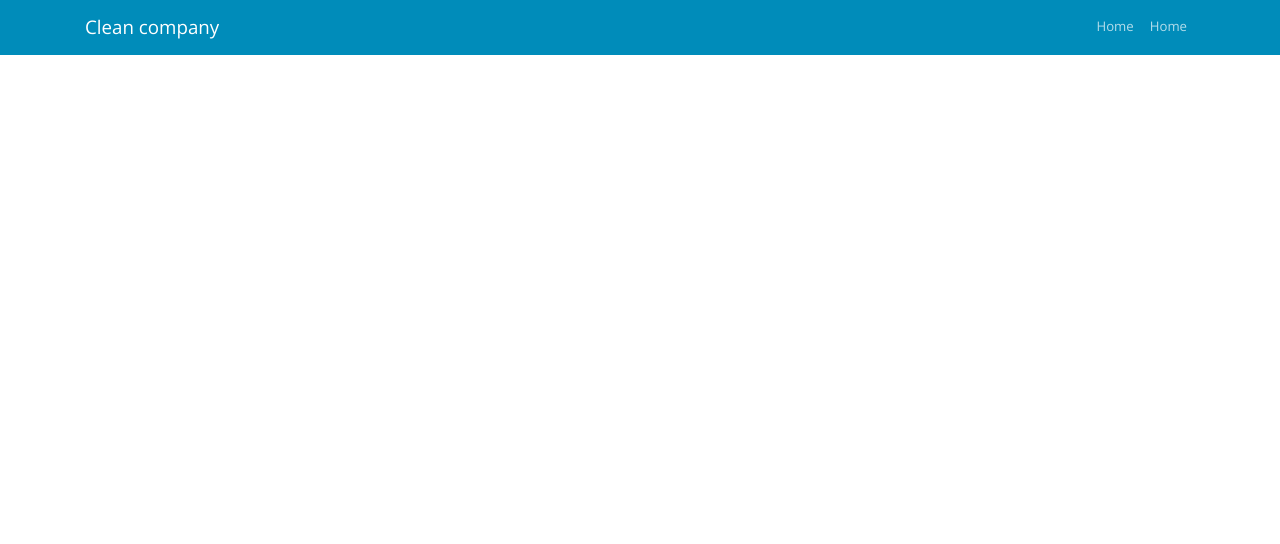
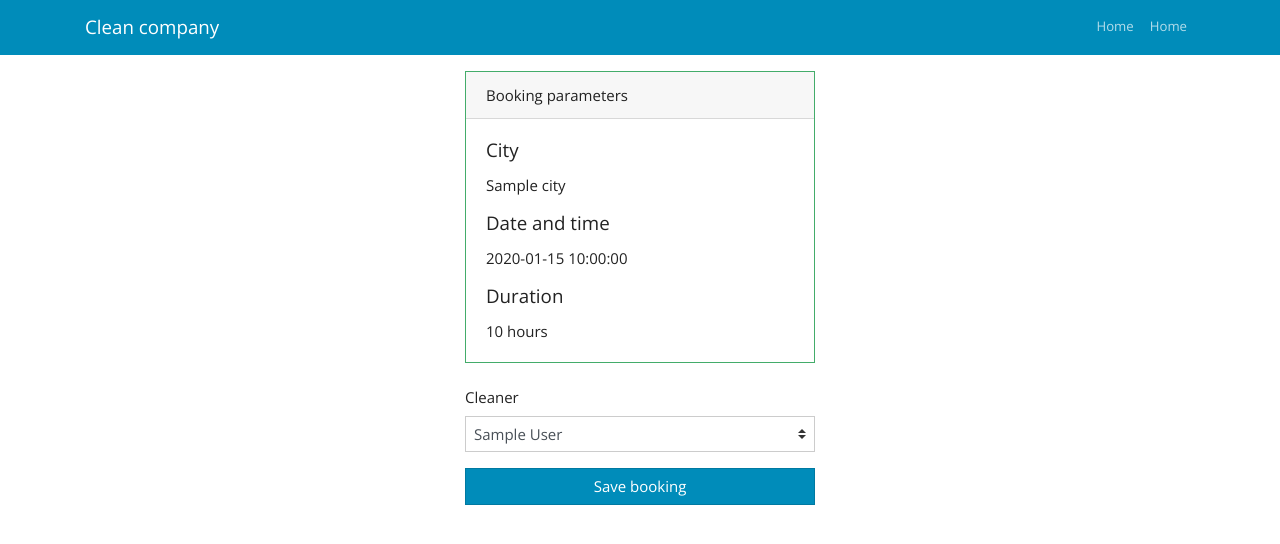
Before and after one commit to VladSerebro/CleaningCompany, a Symfony app: template templates/booking/selectCleaner.html.twig in a window 1280 px wide. Shown: the top 544 px of the page. Run offline with Twig, Linux system fonts and the light colour scheme; the template is opened without the code that fills it: most values are stand-ins (such as "Sample title", 1, 10 or a date in 2020); some libraries are stand-ins or nearby versions.

Commit message:
finalize creating booking by customer (to fix -> validation)

```diff
--- a/templates/booking/selectCleaner.html.twig
+++ b/templates/booking/selectCleaner.html.twig
@@ -7,34 +7,34 @@
     <div class="row">
         <div class="col-md-4 offset-4">
 
-            {#<form action="/booking/create" class="form-horizontal" method="POST">
-                <h2>Create new booking</h2>
+            <div class="card border-success mb-3" >
+                <div class="card-header">Booking parameters</div>
+                <div class="card-body">
+                    <b><h5 class="card-title">City</h5></b>
+                    <p class="card-text">{{ city.name }}</p>
+                    <h5 class="card-title">Date and time</h5>
+                    <p class="card-text">{{ date }}</p>
+                    <h5 class="card-title">Duration</h5>
+                    <p class="card-text">{{ duration }} hours</p>
+                </div>
+            </div>
+
+            <form action="/booking/create/finish" class="form-horizontal" method="POST">
 
                 <div class="form-group">
-                    <label for="date" class="col-form-label">Date and time</label>
-                    <input type="datetime-local" class="form-control" name="date">
-                </div>
-
-                <div class="form-group">
-                    <label for="city" class="col-form-label">City</label>
-                    <select class="custom-select" name="city">
-                        {% for city in cities %}
-                            <option value = "{{ city.id }}">{{ city.name }}</option>
+                    <label for="cleaner" class="col-form-label">Cleaner</label>
+                    <select class="custom-select" name="cleaner">
+                        {% for cleaner in cleaners %}
+                            <option value = "{{ cleaner.id }}">{{ cleaner.firstName }} {{ cleaner.lastName }}</option>
                         {% endfor %}
                     </select>
                 </div>
 
                 <div class="form-group">
-                    <label for="duration" class="col-form-label">Duration (hours)</label>
-                    <input type="number" class="form-control" name="duration">
+                    <button type="submit" class="btn btn-primary btn-block">Save booking</button>
                 </div>
 
-
-                <div class="form-group">
-                    <button type="submit" class="btn btn-primary btn-block">Find cleaners</button>
-                </div>
-
-            </form>#}
+            </form>
 
         </div>
     </div>
--- a/templates/booking/create.html.twig
+++ b/templates/booking/selectParams.html.twig
@@ -31,7 +31,7 @@
 
 
                 <div class="form-group">
-                    <button type="submit" class="btn btn-primary btn-block">Find cleaners</button>
+                    <button type="submit" class="btn btn-primary btn-block">Next (find cleaners)</button>
                 </div>
 
             </form>
```
Also changed, not shown: src/Controller/BookingController.php (+53 -5 lines), templates/booking/createSuccessfully.html.twig (added, +29 -0 lines), templates/booking/noFreeCleaners.html.twig (added, +22 -0 lines).
